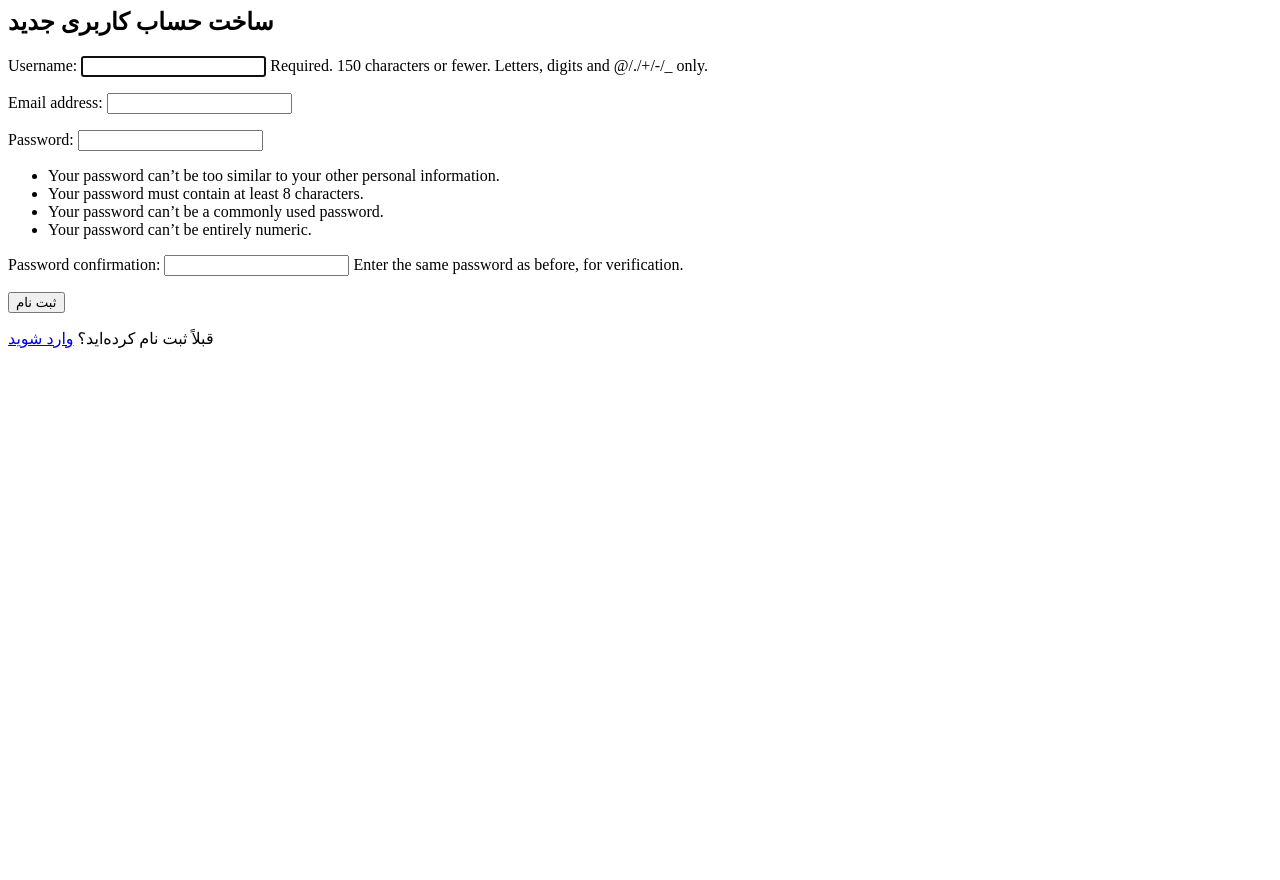
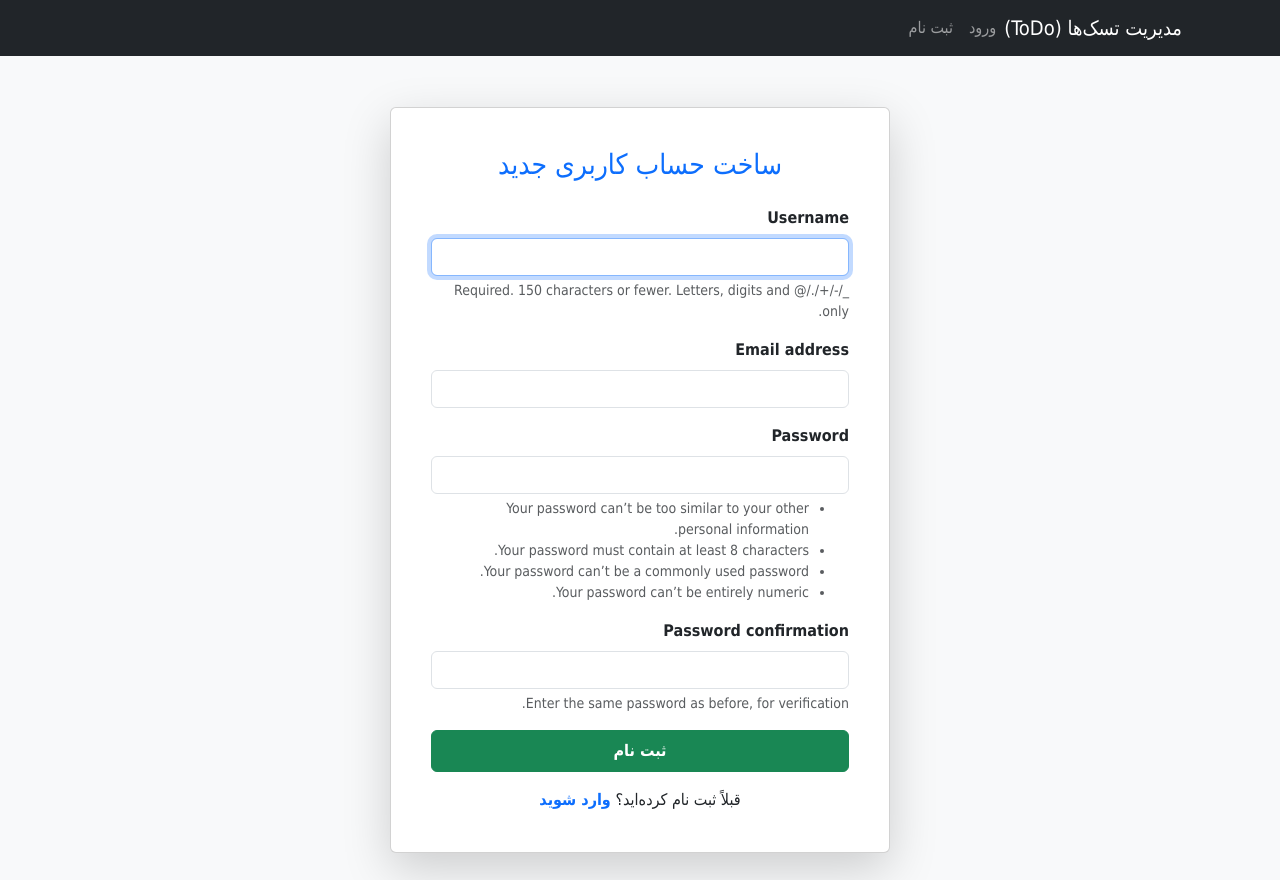
Before and after one commit to amin-mrt/django-todo-app, a Django app: page /accounts/signup/ in a window 1280 px wide. Before the commit the page ends 348 px from the top, so only its background shows below. Run offline with Django 5.2, Linux system fonts and the light colour scheme; some libraries are stand-ins or nearby versions.

Commit message:
Improve login and signup pages UI with Bootstrap styling

```diff
--- a/templates/registration/signup.html
+++ b/templates/registration/signup.html
@@ -1,7 +1,87 @@
-<h2>ساخت حساب کاربری جدید</h2>
-<form method="post">
-  {% csrf_token %}
-  {{ form.as_p }}
-  <button type="submit">ثبت نام</button>
-</form>
-<p>قبلاً ثبت نام کرده‌اید؟ <a href="{% url 'login' %}">وارد شوید</a></p>
+{% extends 'base.html' %}
+{% load static %}
+
+{% block title %}ثبت نام{% endblock %}
+
+{% block content %}
+<style>
+    .helptext ul {
+        padding-right: 1.5rem;
+        margin-bottom: 0;
+        font-size: 0.875rem;
+        color: #6c757d;
+    }
+    .helptext ul li {
+        margin-bottom: 0.25rem;
+    }
+</style>
+<div class="container d-flex justify-content-center vh-100">
+    <div class="card shadow-lg p-4 my-auto" style="max-width: 500px; width: 100%; direction: rtl;">
+        <div class="card-body">
+            <h3 class="text-center mb-4 text-primary">ساخت حساب کاربری جدید</h3>
+
+            <form method="post" class="needs-validation" novalidate>
+                {% csrf_token %}
+
+                <!-- نمایش فیلدهای فرم با استایل Bootstrap -->
+                {% for field in form %}
+                <div class="mb-3">
+                    <label for="{{ field.id_for_label }}" class="form-label fw-bold">
+                        {{ field.label }}
+                    </label>
+                    {{ field }}
+                    {% if field.help_text %}
+                        <div class="form-text text-muted small">{{ field.help_text|safe }}</div>
+                    {% endif %}
+                    {% for error in field.errors %}
+                        <div class="invalid-feedback d-block">{{ error }}</div>
+                    {% endfor %}
+                </div>
+                {% endfor %}
+
+                <!-- دکمه ثبت نام با استایل Bootstrap -->
+                <button type="submit" class="btn btn-success w-100 py-2 fw-bold">
+                    ثبت نام
+                </button>
+            </form>
+
+            <!-- لینک ورود با استایل Bootstrap -->
+            <div class="text-center mt-3">
+                <p class="mb-0">
+                    قبلاً ثبت نام کرده‌اید؟
+                    <a href="{% url 'login' %}" class="text-primary fw-bold text-decoration-none">
+                        وارد شوید
+                    </a>
+                </p>
+            </div>
+        </div>
+    </div>
+</div>
+
+<!-- اضافه کردن کلاس‌های Bootstrap به فیلدهای فرم -->
+<script>
+    document.addEventListener('DOMContentLoaded', function() {
+        const formInputs = document.querySelectorAll('form input, form select, form textarea');
+        formInputs.forEach(input => {
+            if (!input.classList.contains('form-control')) {
+                input.classList.add('form-control');
+            }
+        });
+
+        // حذف کلاس form-control از checkbox و radio در صورت وجود
+        const checkboxInputs = document.querySelectorAll('input[type="checkbox"], input[type="radio"]');
+        checkboxInputs.forEach(input => {
+            input.classList.remove('form-control');
+            input.classList.add('form-check-input');
+        });
+    });
+
+    document.addEventListener('DOMContentLoaded', function() {
+        document.querySelectorAll('form input:not([type="hidden"]), form select, form textarea').forEach(function(input) {
+            if (!input.classList.contains('form-control')) {
+                input.classList.add('form-control');
+            }
+        });
+    });
+</script>
+{% endblock %}
```
Also changed, not shown: templates/registration/login.html (+62 -7 lines).
